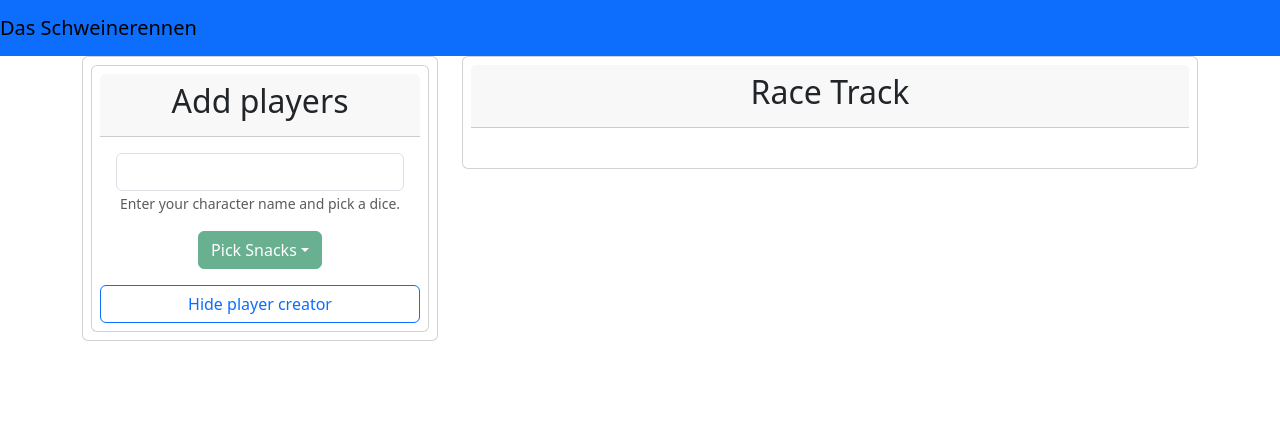
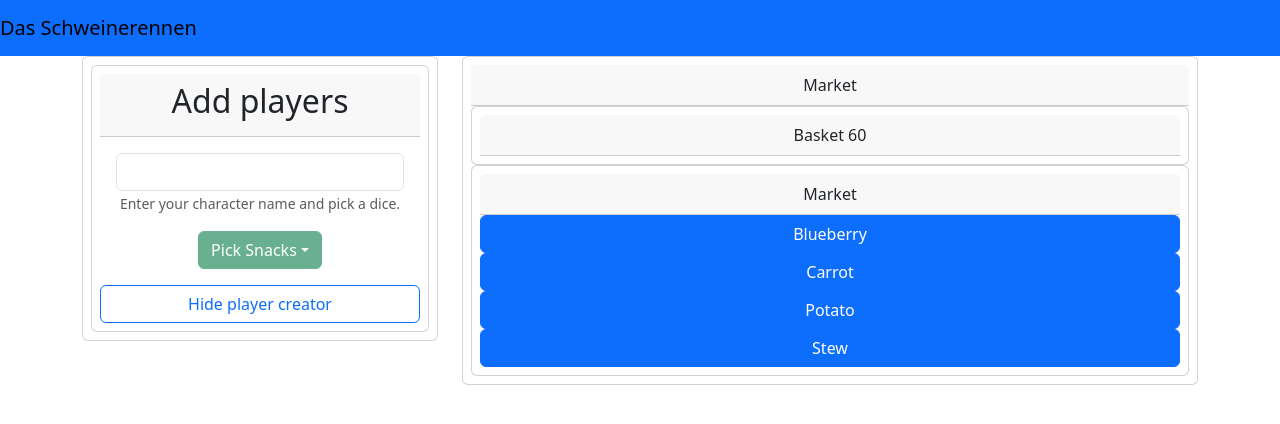
Before and after one commit to MrMahone/pferderennbahn, a React (Vite) app: page / in a window 1280 px wide. Shown: the top 424 px of the page. Built offline with nearby package versions, Linux system fonts and the light colour scheme; the HTML template or start-up script is replaced by a standard one.

Commit message:
feat: add prototypical market(components, and utils)

```diff
--- a/src/App.tsx
+++ b/src/App.tsx
@@ -1,6 +1,7 @@
 import { useState } from 'react';
-import { Player, Setup, Track } from './components';
 import { Row, Col, Container, Navbar } from 'react-bootstrap';
+
+import { Player, Setup, Track, Market } from './components';
 
 import './App.css';
 
@@ -32,7 +33,7 @@ function App() {
                         />
                     </Col>
                     <Col sm={8}>
-                        <Track players={players} />
+                        <Market />
                     </Col>
                 </Row>
             </Container>
--- a/src/components/index.tsx
+++ b/src/components/index.tsx
@@ -1,3 +1,4 @@
+export * from './market';
+export * from './player-creator';
 export * from './setup';
-export * from './player-creator';
 export * from './track';
--- /dev/null
+++ b/src/components/market/index.tsx
@@ -0,0 +1,53 @@
+import { useMemo, useState } from "react";
+import { Snack } from "../../types";
+import { Button, Card } from "react-bootstrap";
+import { PossibleBuys } from "../../utils";
+
+const CREDITSAMOUNT = 60;
+
+export const Market = () => {
+    const [credits, setCredits] = useState<number>(CREDITSAMOUNT);
+    const [basket, setBasket] = useState<Snack[]>([]);
+    const availableSnacks = useMemo<Snack[]>(() => PossibleBuys(credits),[credits]);
+
+    const handleBuySnack = (snack : Snack) => {
+        if(credits>0){
+            setBasket([...basket, snack]);
+            setCredits((credits-snack.price));
+            console.log(`Bought: ${snack.name}. Credits left: ${credits}`);
+
+            return null;
+        }
+
+        console.log(`Not enough dineros`);
+    }
+
+    const handleSellSnack = (snack: Snack, index: number) => {
+        setBasket(basket.filter((_s, i:number) => i !== index))
+        setCredits(credits+snack.price);
+    }
+
+    const renderBasket = (<Card>
+        <Card.Header>Basket {credits}</Card.Header>
+        {basket.map((snack:Snack, index: number) => <Button key={`basket-snack-${index}-${snack.name}`} onClick={() => handleSellSnack(snack, index)}>{snack.name}</Button> )}
+    </Card>)
+
+    const renderPossibleSnacks = (<Card>
+        <Card.Header>Market</Card.Header>
+        {availableSnacks.map((snack:Snack) => <Button key={`possible-buys-${snack.name}`} onClick={() => handleBuySnack(snack)}>{snack.name}</Button> )}
+    </Card>
+)
+
+
+
+    return (
+    <Card>
+        <Card.Header>
+            Market
+        </Card.Header>
+        <>
+            {renderBasket}
+            {renderPossibleSnacks}
+        </>
+    </Card>)
+}
--- a/src/constants/snacks.tsx
+++ b/src/constants/snacks.tsx
@@ -1,5 +1,6 @@
-import { SnackValue } from "../enums"
+import { DiceValue, SnackValue } from "../enums"
+import { Snack } from "../types"
 
-export const Snacks = [
-    SnackValue.BLUEBERRY, SnackValue.CARROT, SnackValue.POTATO, SnackValue.STEW
+export const Snacks:Snack[] = [
+    {name:"Blueberry", value: SnackValue.BLUEBERRY, price: DiceValue.SIX}, {name:"Carrot", value: SnackValue.CARROT, price:DiceValue.TEN},{name:"Potato", value: SnackValue.POTATO, price:DiceValue.TWELVE},{name:"Stew", value: SnackValue.STEW, price: DiceValue.TWENTY}
 ]
--- a/src/enums/snackvalue.tsx
+++ b/src/enums/snackvalue.tsx
@@ -1,3 +1,5 @@
+// Credits amount / Dice value
+
 export enum SnackValue {
     'BLUEBERRY' = 10,
     'CARROT' = 6,
--- /dev/null
+++ b/src/types/index.tsx
@@ -0,0 +1 @@
+export * from './snacks';
--- /dev/null
+++ b/src/utils/index.tsx
@@ -0,0 +1 @@
+export * from './possible-buys';
--- /dev/null
+++ b/src/utils/possible-buys.tsx
@@ -0,0 +1,26 @@
+import { Snacks } from "../constants";
+import { Snack } from "../types";
+
+export const isSnackBuyable=(credits: number, snackToCheck:Snack) : boolean => {
+    if(credits - snackToCheck.price < 0){
+
+        return false;
+    }else if(credits - snackToCheck.price === 0){
+
+        return true;
+    }
+
+    return Snacks.map((snack) => isSnackBuyable(credits - snackToCheck.price, snack)).some((value) => value)
+}
+
+export const PossibleBuys = (creditsAmount: number):Snack[] => {
+    const possibleSnacks:Snack[] = [];
+
+    Snacks.forEach((snack: Snack) => {
+        if(isSnackBuyable(creditsAmount, snack)){
+            possibleSnacks.push(snack);
+        }
+    })
+
+    return possibleSnacks;
+}
```
Also changed, not shown: src/components/setup/index.tsx (+5 -3 lines), src/types/snacks.tsx (added, +8 -0 lines).
